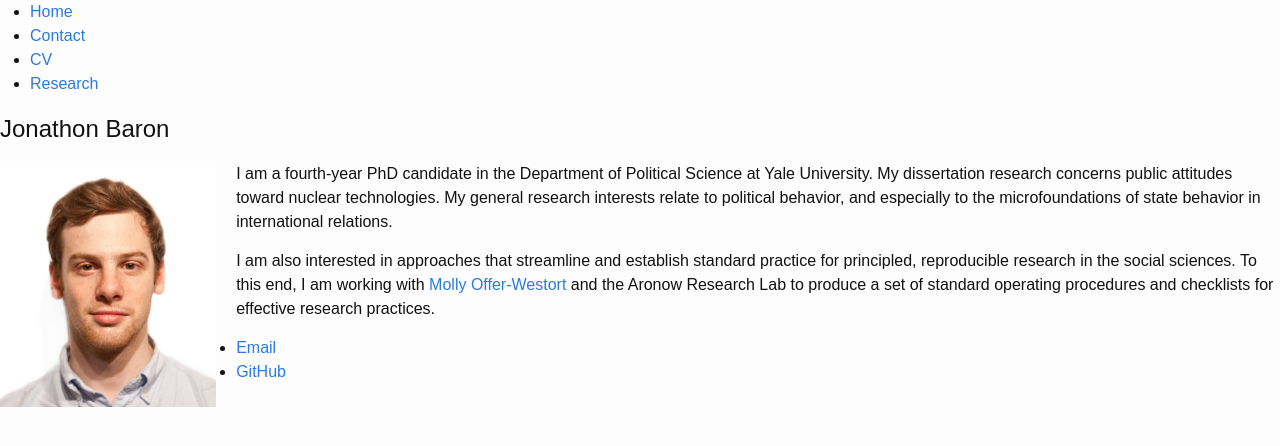
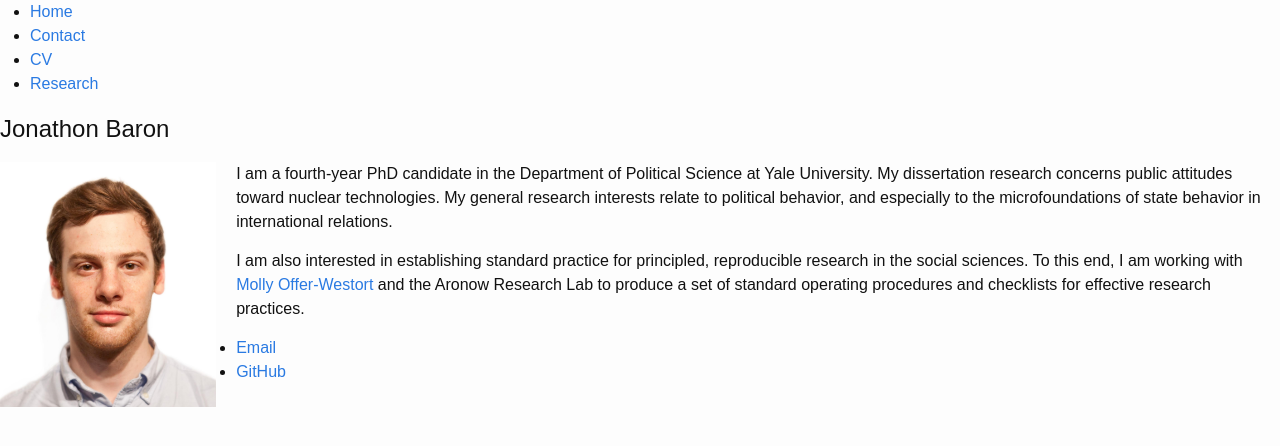
Before and after one commit to jonathonbaron/jonathonbaron.github.io, a Jekyll site: the page built from index.md, in a window 1280 px wide. Shown: the top 446 px of the page. Built offline with Jekyll 4.4.1, drawn with Linux system fonts in a browser that asks for light colours.

Commit message:
Update index.md

```diff
--- a/index.md
+++ b/index.md
@@ -8,4 +8,4 @@
 
 I am a fourth-year PhD candidate in the Department of Political Science at Yale University. My dissertation research concerns public attitudes toward nuclear technologies. My general research interests relate to political behavior, and especially to the microfoundations of state behavior in international relations.
 
-I am also interested in approaches that streamline and establish standard practice for principled, reproducible research in the social sciences. To this end, I am working with [Molly Offer-Westort](https://mollyow.github.io) and the Aronow Research Lab to produce a set of standard operating procedures and checklists for effective research practices.
+I am also interested in establishing standard practice for principled, reproducible research in the social sciences. To this end, I am working with [Molly Offer-Westort](https://mollyow.github.io) and the Aronow Research Lab to produce a set of standard operating procedures and checklists for effective research practices.
```
